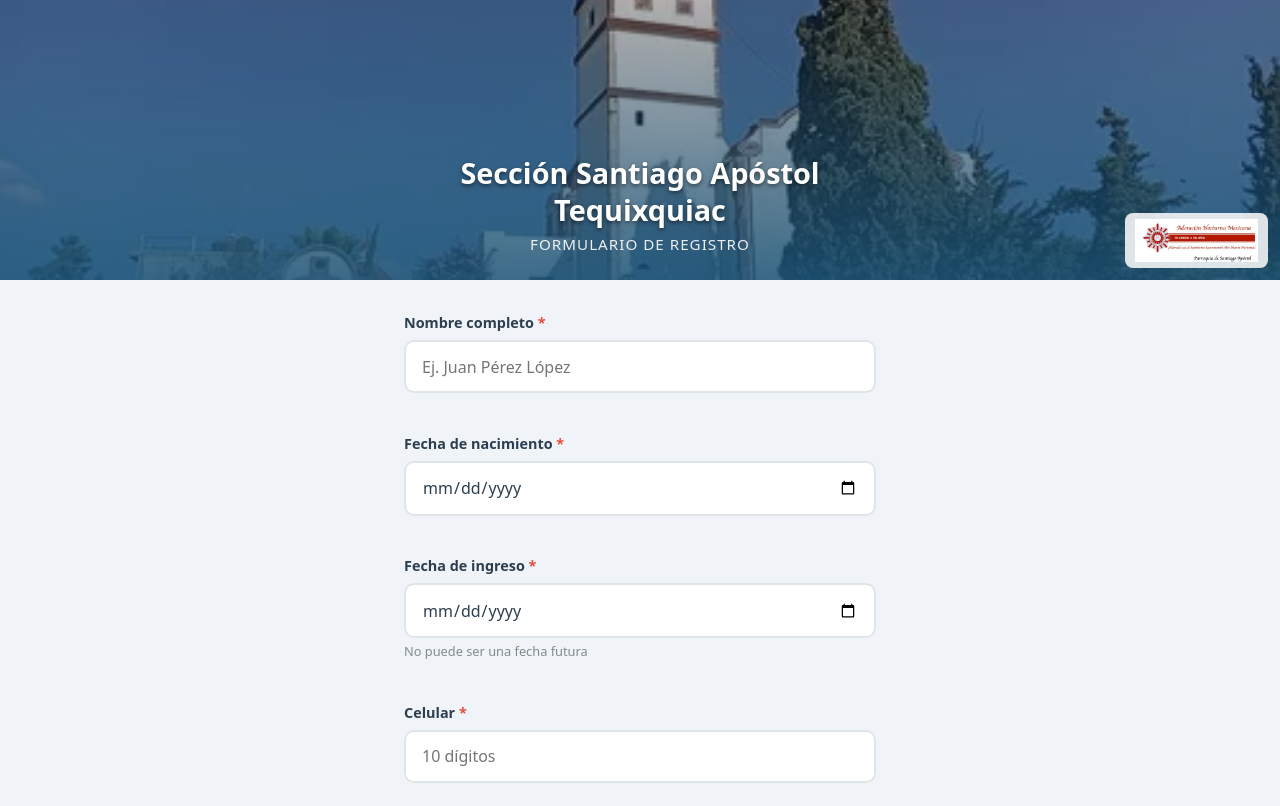
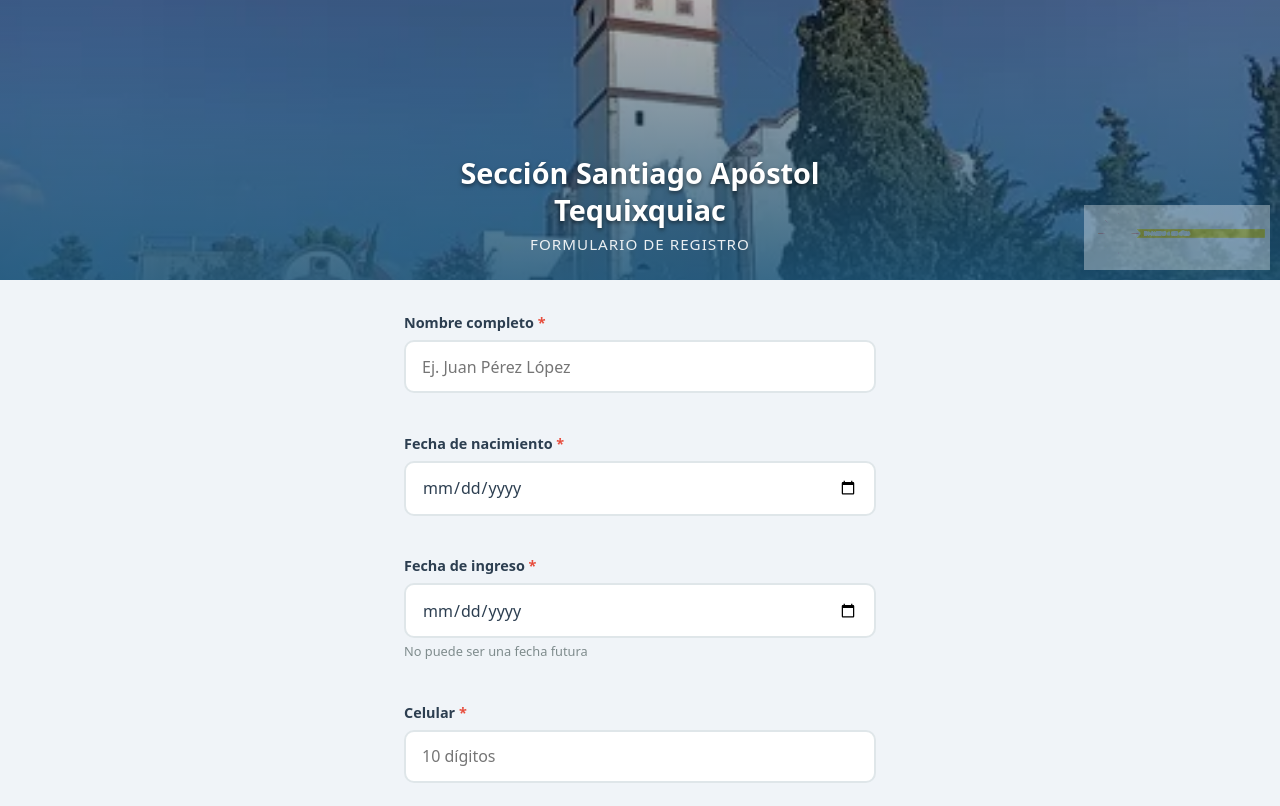
Before and after one commit to pinedavillegasjoseisaias-coder/registro-santiago-apostol, a website: page public/index.html in a window 1280 px wide. Shown: the top 806 px of the page. Drawn offline with Linux system fonts and the light colour scheme.

Commit message:
Logo como marca de agua sutil en hero

```diff
--- a/public/css/styles.css
+++ b/public/css/styles.css
@@ -91,14 +91,13 @@ body {
    ========================================================================== */
 .hero-logo {
     position: absolute;
-    bottom: 12px;
-    right: 12px;
-    height: 55px;
+    bottom: 10px;
+    right: 10px;
+    height: 65px;
     z-index: 3;
-    background: rgba(255, 255, 255, 0.85);
-    border-radius: 8px;
-    padding: 6px 10px;
+    opacity: 0.35;
     object-fit: contain;
+    filter: brightness(10);
 }
 
 /* ==========================================================================
```
